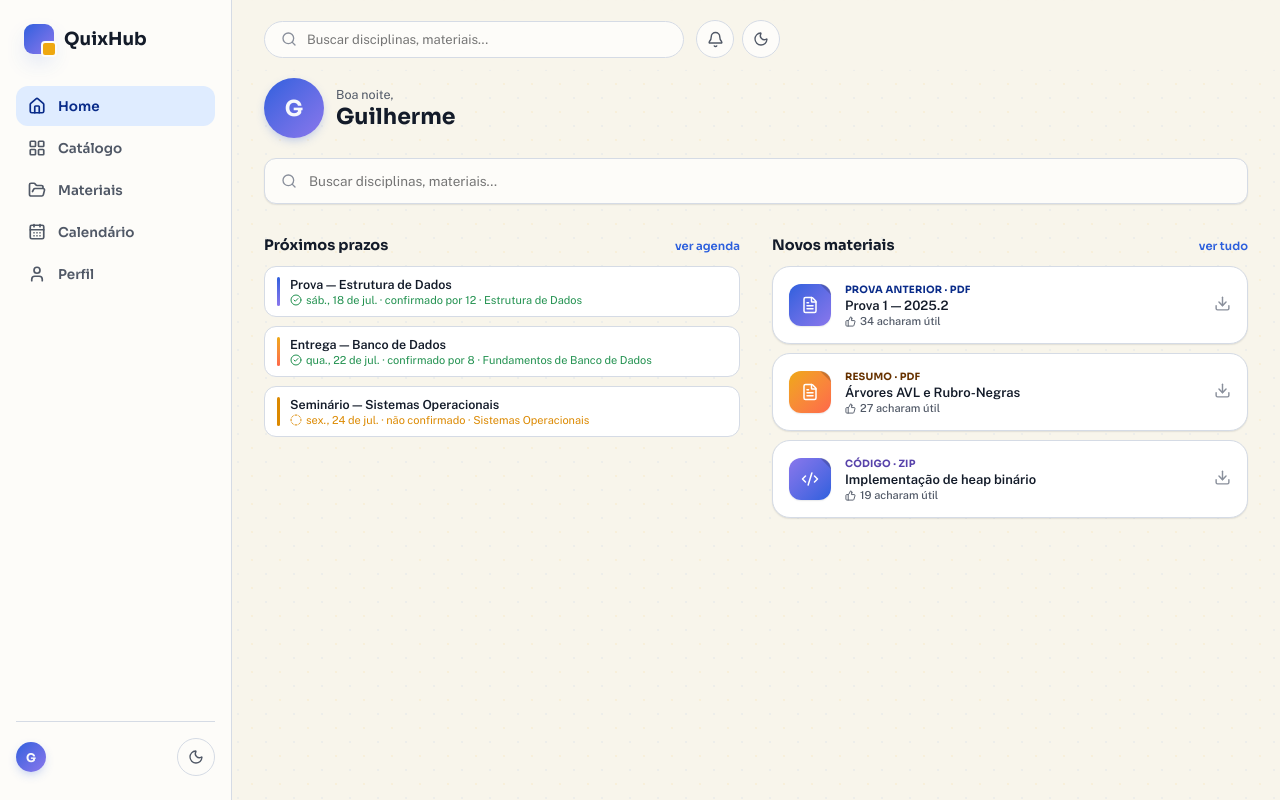
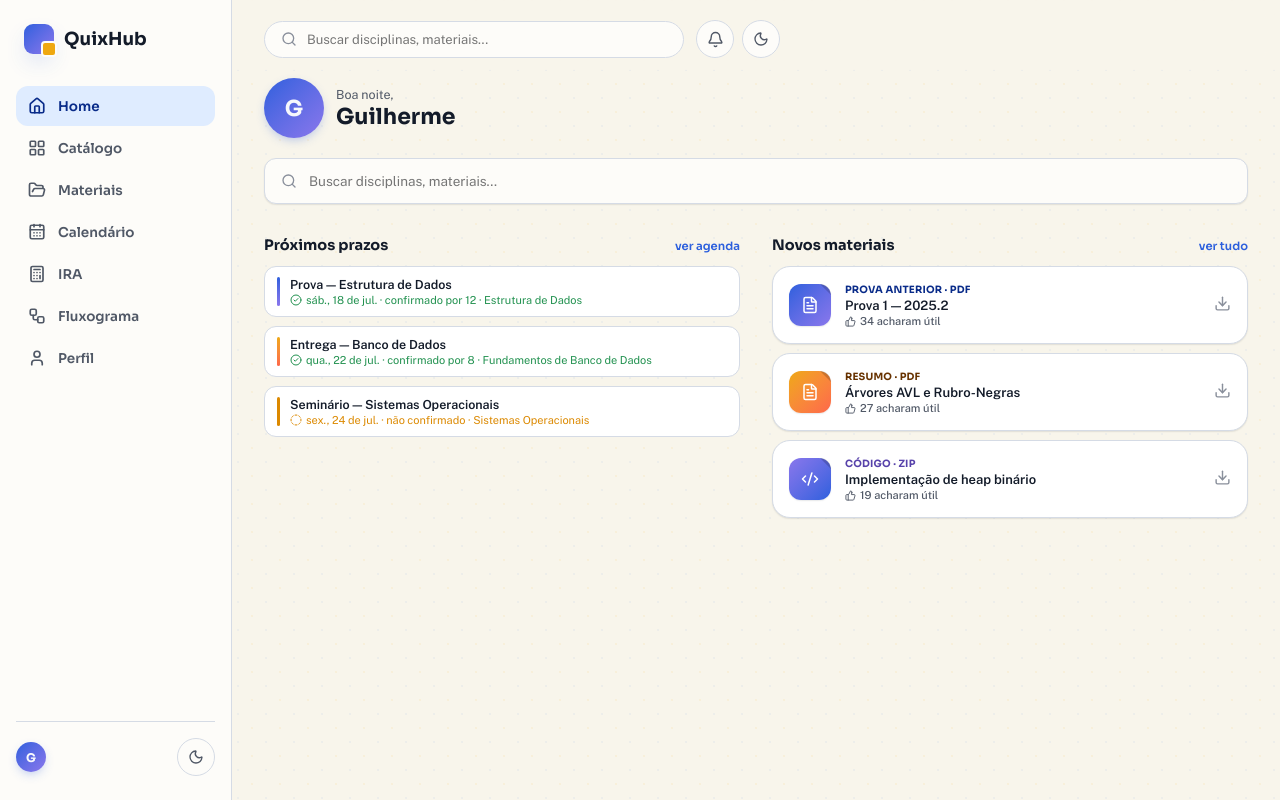
Before and after one commit to warrley/quixhub, a Next.js app in the folder frontend/: page / in a window 1280 px wide. Built offline with nearby package versions, Linux system fonts and the light colour scheme.

Commit message:
feat(frontend): wire IRA and fluxograma into navigation
Compose IraProvider/FluxogramaProvider in app/providers.tsx and add
their nav entries to AppShell.

```diff
--- a/frontend/src/components/AppShell.tsx
+++ b/frontend/src/components/AppShell.tsx
@@ -1,6 +1,6 @@
 'use client';
 
-import { Bell, CalendarDays, FolderOpen, Home, LayoutGrid, Moon, Search, Sun, User } from 'lucide-react';
+import { Bell, Calculator, CalendarDays, FolderOpen, Home, LayoutGrid, Moon, Search, Sun, User, Workflow } from 'lucide-react';
 import Link from 'next/link';
 import { usePathname } from 'next/navigation';
 import type { ReactNode } from 'react';
@@ -13,6 +13,8 @@ const NAV_ITEMS = [
   { to: '/catalogo', label: 'Catálogo', icon: LayoutGrid },
   { to: '/materiais', label: 'Materiais', icon: FolderOpen },
   { to: '/calendario', label: 'Calendário', icon: CalendarDays },
+  { to: '/ira', label: 'IRA', icon: Calculator },
+  { to: '/fluxograma', label: 'Fluxograma', icon: Workflow },
   { to: '/perfil', label: 'Perfil', icon: User },
 ];
 
```
Also changed, not shown: frontend/app/providers.tsx (+7 -1 lines).
